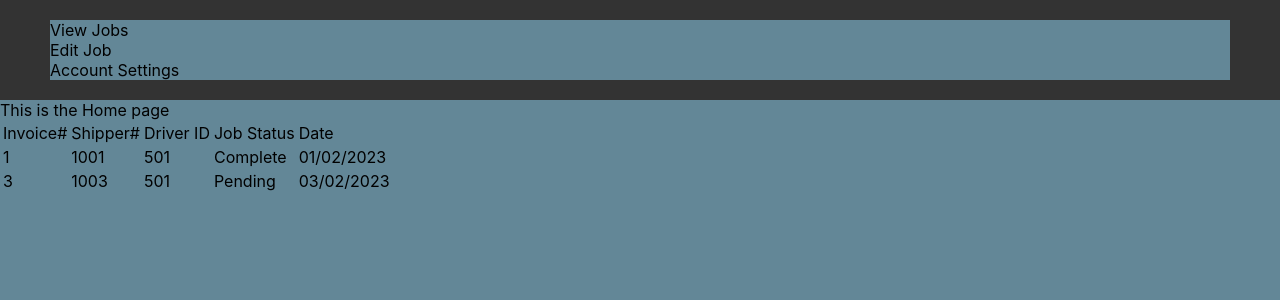
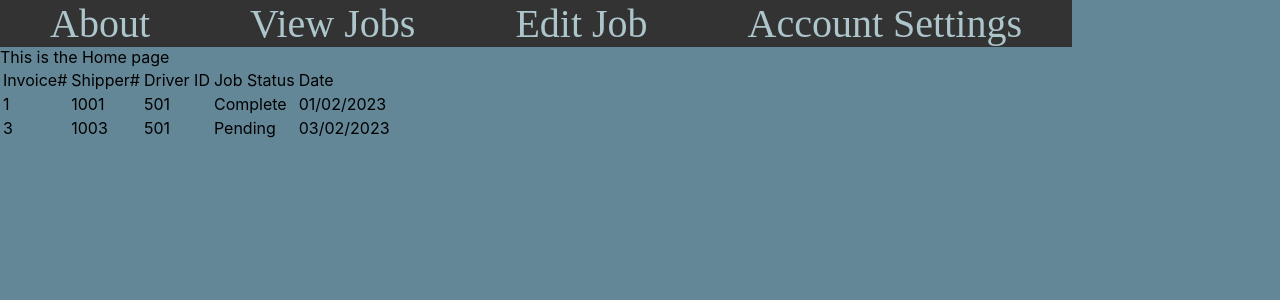
Before and after one commit to HighItsKy/CSCI441-GroupProject, a React (Create React App) app in the folder transportapp/: page / in a window 1280 px wide. Shown: the top 300 px of the page. Built offline with nearby package versions, Linux system fonts and the light colour scheme.

Commit message:
Add Router Links

```diff
--- a/transportapp/src/components/About.js
+++ b/transportapp/src/components/About.js
@@ -1,3 +1,4 @@
+import {Link} from 'react-router-dom'
 // import any components you want to use in this file:
 import Navbar from './Navbar';
 
--- a/transportapp/src/components/Navbar.js
+++ b/transportapp/src/components/Navbar.js
@@ -1,3 +1,5 @@
+import { Link } from 'react-router-dom'
+
 
 // in the function the return will show what the html will look like
 function Navbar( {user} ) {
@@ -11,12 +13,11 @@ function Navbar( {user} ) {
     return (
         // made sure there is only one html tag at the top level of the return statement
         <nav>
-            <ul>
+                <Link to="about">About</Link>
                 {/* loop through our array and create a <li> element for each item */}
                 {linksToUse.map((link) => (
-                    <li>{link}</li>
+                    <Link>{link}</Link>
                 ))}
-            </ul>
         </nav>
 
         // if i add another html tag here, then there would be two html tags at the top
--- a/transportapp/src/index.js
+++ b/transportapp/src/index.js
@@ -1,7 +1,7 @@
 import React from 'react';
 import ReactDOM from 'react-dom/client';
 import './index.css';
-import App from './App';
+import App from './App.js';
 
 
 const root = ReactDOM.createRoot(document.getElementById('root'));
```
